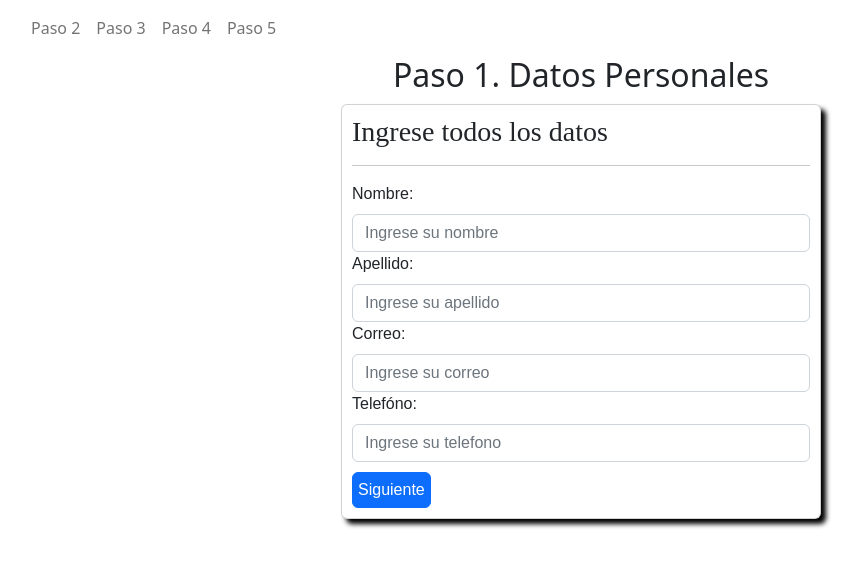
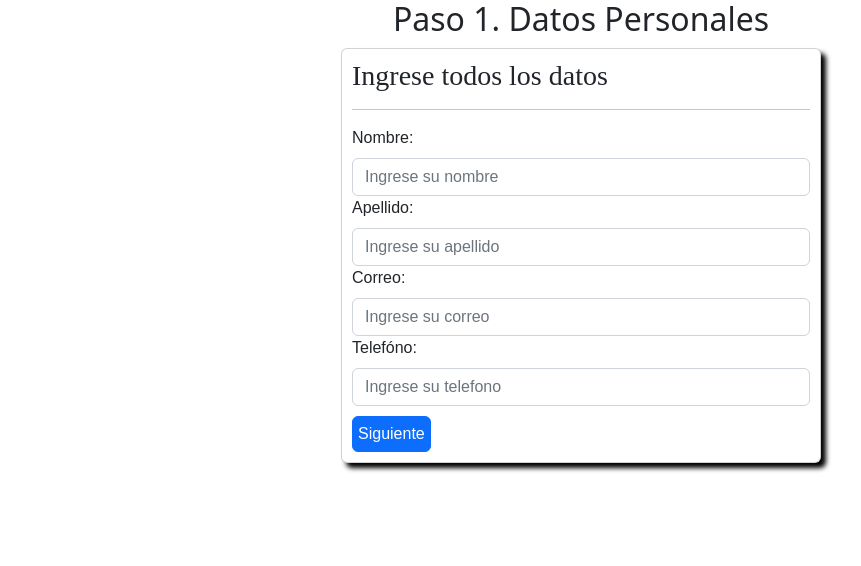
Before and after one commit to Daniel09s/taller-react, a React (Vite) app in the folder taller3/: page / in a window 1280 px wide. Shown: the top 566 px of the page, without its empty margins (59-920 px from the left). Built offline with nearby package versions, Linux system fonts and the light colour scheme.

Commit message:
Modificacion en pasos del proyecto

```diff
--- a/taller3/src/components/Paso1.tsx
+++ b/taller3/src/components/Paso1.tsx
@@ -13,6 +13,7 @@ const Paso1 = () =>{
     const dispatch = useDispatch();
 
     const selector = useSelector( state => state); //Devolver el estado
+
 
     const validacionesPaso1= Yup.object({
         nombre: Yup.string().required("El nombre es requerido"),
@@ -40,7 +41,7 @@ const Paso1 = () =>{
 
     return(
         <div >
-                <Navbar bg="red" expand="lg">
+                {/*<Navbar bg="red" expand="lg">
                     <Container>
                         <Navbar.Toggle aria-controls="basic-navbar-nav" />
                         <Navbar.Collapse id="basic-navbar-nav">
@@ -52,7 +53,7 @@ const Paso1 = () =>{
                         </Nav>
                         </Navbar.Collapse>
                     </Container>
-                </Navbar>
+    </Navbar>*/}
 
                 <h2 style={{textAlign: 'center', marginBottom: '10px'}}>Paso 1. Datos Personales</h2>
             <Card style={{ width: '30rem', margin: '0 auto', padding: '10px', color: 'darkblack', fontFamily: 'arial', boxShadow: '5px 5px 5px black'}}>
```
